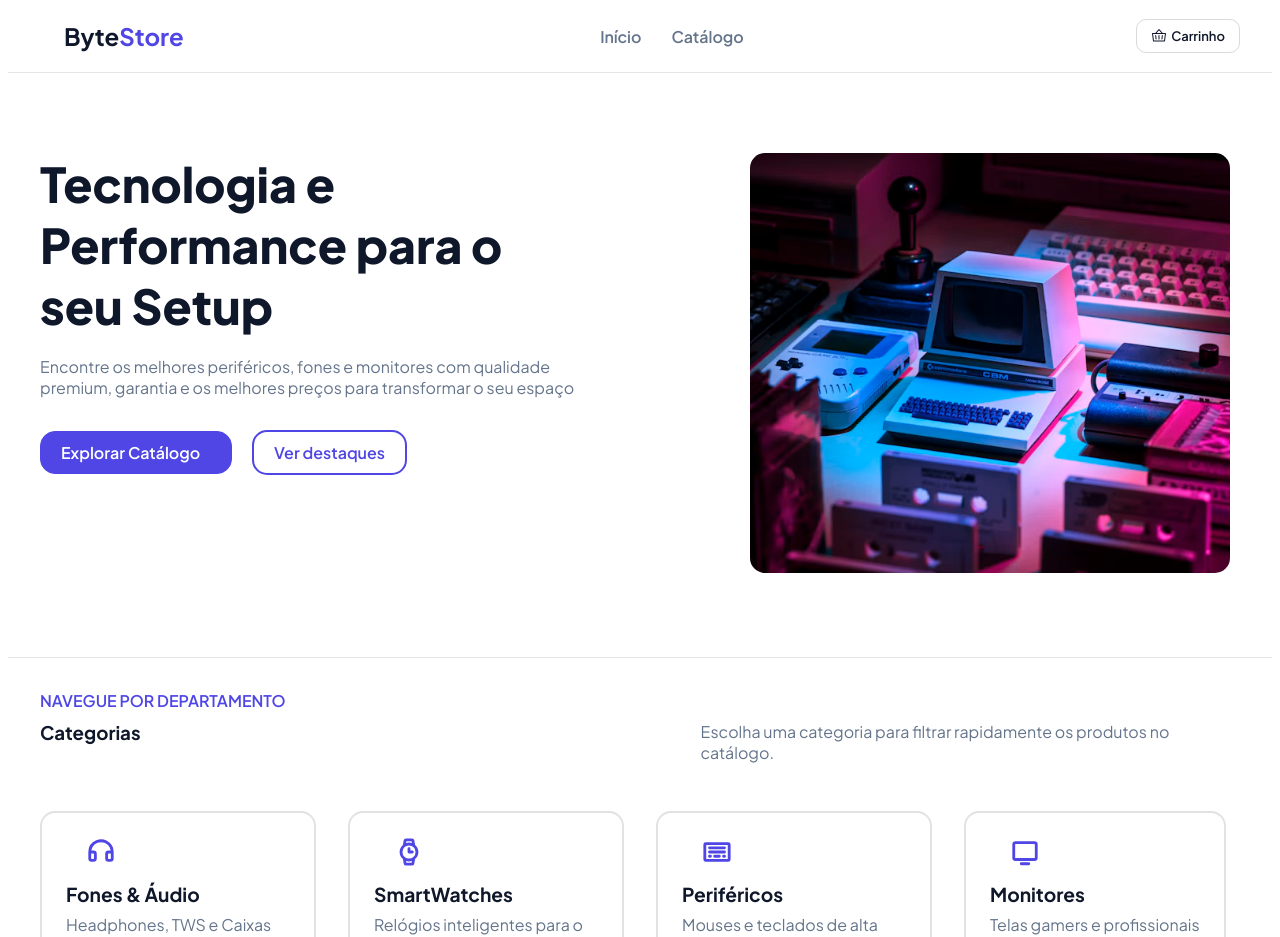
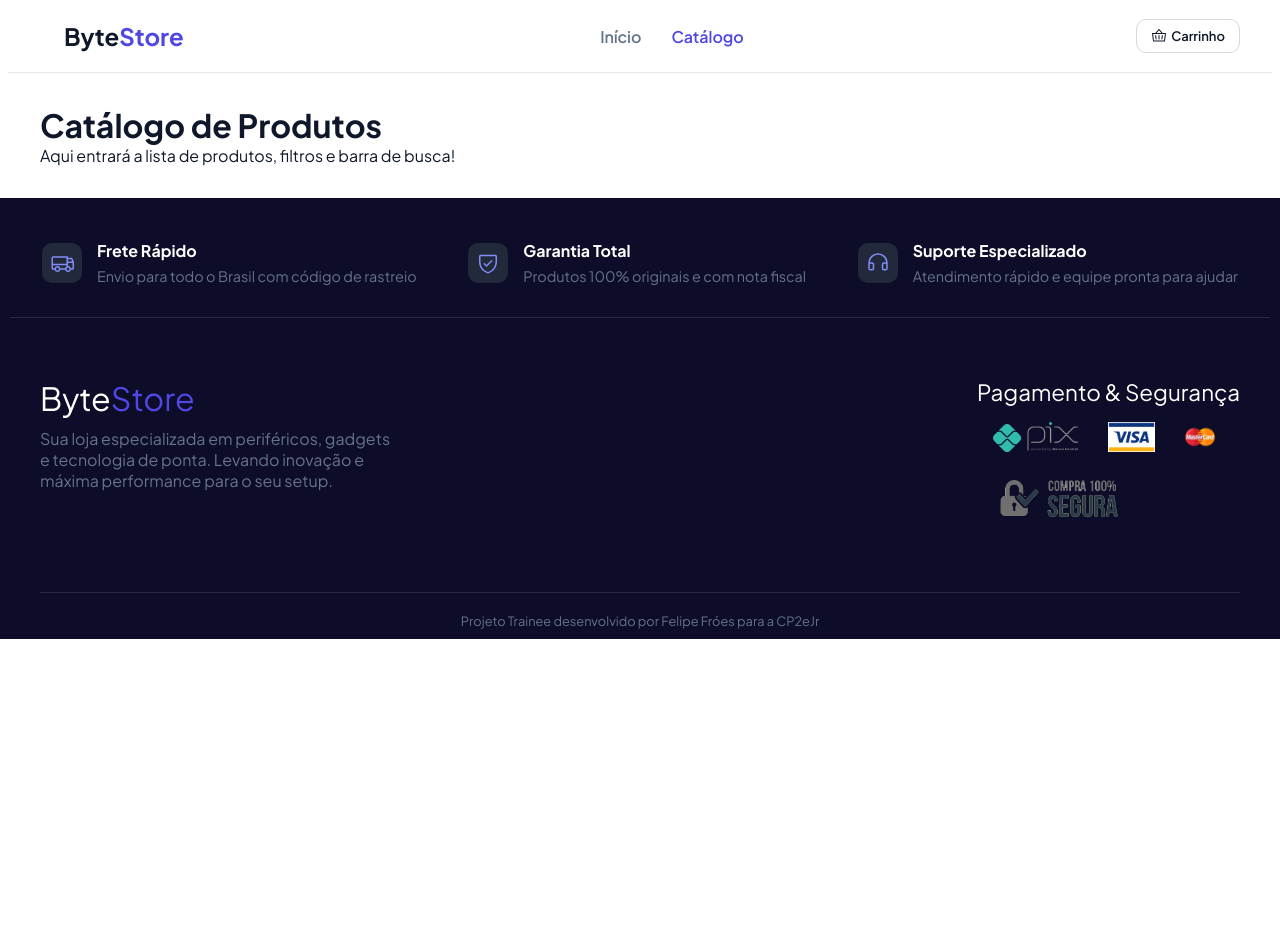
Before and after one commit to felipefroess/CP2, a React (Vite) app: page /catalogo in a window 1280 px wide. Shown: the top 937 px of the page. After the commit the page ends 800 px from the top, so only its background shows below. Built offline with nearby package versions, Linux system fonts and the light colour scheme.

Commit message:
NavLink e nova página

```diff
--- a/index.html
+++ b/index.html
@@ -1,5 +1,5 @@
 <!doctype html>
-<html lang="en">
+<html lang="pt-br">
   <head>
     <meta charset="UTF-8" />
     <link rel="preconnect" href="https://fonts.googleapis.com">
--- a/package.json
+++ b/package.json
@@ -12,7 +12,8 @@
   "dependencies": {
     "@phosphor-icons/react": "^2.1.10",
     "react": "^19.3.1",
-    "react-dom": "^19.3.1"
+    "react-dom": "^19.3.1",
+    "react-router-dom": "^7.18.5"
   },
   "devDependencies": {
     "@types/react": "^19.3.0",
--- a/src/App.jsx
+++ b/src/App.jsx
@@ -1,28 +1,19 @@
+import {BrowserRouter, Routes, Route} from 'react-router-dom';
 import {Header} from './Componentes/Header';
-import {Novidades} from './Componentes/Novidades';
-import {Categorias} from './Componentes/Categorias';
-import {Destaque} from './Componentes/Destaque';
 import {Footer} from './Componentes/Footer';
+import {Home} from './Pages/Home';
+import {Catalogo} from './Pages/Catalogo';
 import '../global.css';
 
 export default function App() {
   return (
-    <div>
-      <div>
-        <Header />
-      </div>
-      <section>
-        <Novidades/>
-      </section>
-      <section>
-        <Categorias/>
-      </section>
-      <section>
-        <Destaque />
-      </section>
-      <footer>
-        <Footer/>
-      </footer>
-    </div>
+    <BrowserRouter>
+          <Header />
+          <Routes>
+            <Route path="/" element={<Home />} />
+            <Route path="/catalogo" element={<Catalogo/>} />
+          </Routes>
+          <Footer/>
+    </BrowserRouter>
   )
 }
--- a/src/Componentes/Header.jsx
+++ b/src/Componentes/Header.jsx
@@ -1,5 +1,6 @@
 import style from "./Header.module.css";
 import {Basket} from '@phosphor-icons/react';
+import {NavLink, Link} from 'react-router-dom';
 
 export function Header(){
     return(
@@ -10,8 +11,19 @@ export function Header(){
                     <span>Store</span>
                 </div>
                 <nav className={style.nav}>
-                    <a href="">Início</a>
-                    <a href="">Catálogo</a>
+                    <NavLink
+                        to="/"
+                        end
+                        className={({isActive}) => isActive ? style.ativo : ''}
+                    >
+                        Início
+                    </NavLink>
+                    <NavLink
+                        to="/catalogo"
+                        className={({isActive}) => isActive ? style.ativo: ''}
+                    >
+                        Catálogo
+                    </NavLink>
                 </nav>
                 <div className={style.carrinho}>
                     <Basket/>
--- a/src/Componentes/Header.module.css
+++ b/src/Componentes/Header.module.css
@@ -50,3 +50,6 @@
     border: 1px solid var(--blue);
     color: var(--blue);
 }
+.ativo{
+    color: var(--blue) !important;
+}
--- /dev/null
+++ b/src/Pages/Catalogo.jsx
@@ -0,0 +1,9 @@
+// src/pages/Catalogo.jsx
+export function Catalogo() {
+    return (
+        <main style={{ padding: '2rem', maxWidth: '1200px', margin: '0 auto' }}>
+            <h1>Catálogo de Produtos</h1>
+            <p>Aqui entrará a lista de produtos, filtros e barra de busca!</p>
+        </main>
+    );
+}
--- /dev/null
+++ b/src/Pages/Home.jsx
@@ -0,0 +1,14 @@
+// src/pages/Home.jsx
+import { Novidades } from '../Componentes/Novidades';
+import { Categorias } from '../Componentes/Categorias';
+import { Destaque } from '../Componentes/Destaque';
+
+export function Home() {
+    return (
+        <main>
+            <Novidades />
+            <Categorias />
+            <Destaque />
+        </main>
+    );
+}
```
Also changed, not shown: 1 other file (tests, documents, lock files or other folders).
